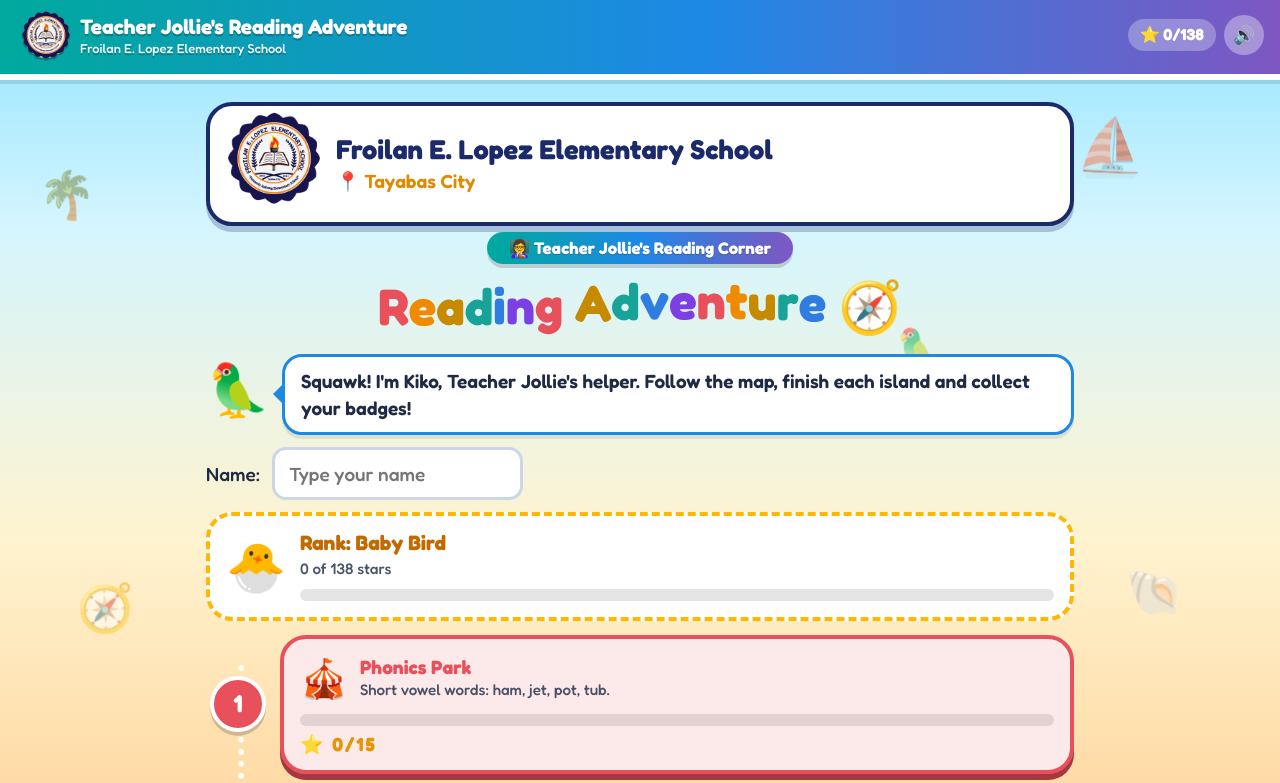
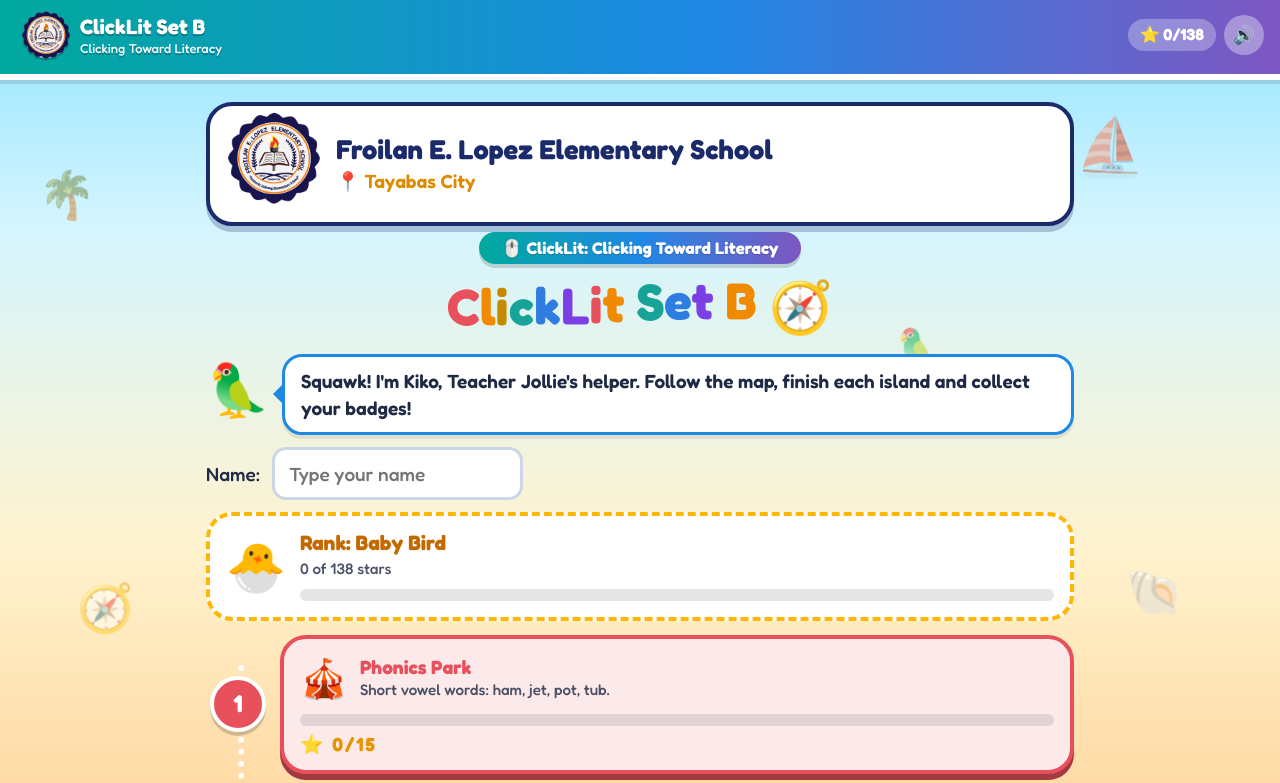
Before and after one commit to jollieannmorta-sys/ClickLit-Set-B, a plain HTML site: page index.html in a window 1280 px wide. Shown: the top 783 px of the page. Drawn offline with Linux system fonts and the light colour scheme.

Commit message:
Add files via upload

```diff
--- a/app.js
+++ b/app.js
@@ -1,4 +1,4 @@
-/* Teacher Jollie's Reading Adventure (Set 2) – app logic. Content lives in data.js */
+/* ClickLit Set B – app logic. Content lives in data.js */
 (function () {
   "use strict";
 
@@ -194,8 +194,8 @@
       h("div", { class: "school-card" },
         h("img", { src: SITE.logo, alt: SITE.school + " logo" }),
         h("div", {}, h("div", { class: "sn" }, SITE.school), h("div", { class: "sp" }, "📍 " + SITE.place))),
-      h("div", { class: "ribbon" }, "👩‍🏫 " + SITE.corner),
-      h("h1", { class: "hero" }, rainbow("Reading Adventure"), " 🧭"),
+      h("div", { class: "ribbon" }, "🖱️ " + SITE.corner),
+      h("h1", { class: "hero" }, rainbow(SITE.title), " 🧭"),
       h("div", { class: "owl" },
         h("span", { class: "owl-face" }, "🦜"),
         h("div", { class: "bubble" }, "Squawk! I'm Kiko, " + SITE.owner + "'s helper. Follow the map, finish each island and collect your badges!"))
@@ -770,10 +770,10 @@
   }
 
   /* ---------- start ---------- */
-  document.title = SITE.title;
+  document.title = SITE.title + " – " + SITE.tagline;
   const hs = document.getElementById("homeSchool"), ht = document.getElementById("homeTitle"), fs = document.getElementById("footSchool"), cr = document.getElementById("credit");
   if (ht) ht.textContent = SITE.title;
-  if (hs) hs.textContent = SITE.school;
+  if (hs) hs.textContent = SITE.tagline;
   if (fs) fs.textContent = SITE.school + " · " + SITE.place;
   if (cr) cr.textContent = "👩‍🏫 Made with ❤️ by " + SITE.owner;
   document.getElementById("homeBtn").addEventListener("click", home);
--- a/data.js
+++ b/data.js
@@ -1,5 +1,5 @@
 /* =========================================================
-   TEACHER JOLLIE'S READING ADVENTURE (SET 2) – CONTENT
+   CLICKLIT SET B – CONTENT
    Edit this file to change words, sentences, quizzes, stories.
 
    Activity types
@@ -17,8 +17,10 @@
 
 const SITE = {
   owner: "Teacher Jollie",
-  title: "Teacher Jollie's Reading Adventure",
-  corner: "Teacher Jollie's Reading Corner",
+  brand: "ClickLit",
+  tagline: "Clicking Toward Literacy",
+  title: "ClickLit Set B",
+  corner: "ClickLit: Clicking Toward Literacy",
   school: "Froilan E. Lopez Elementary School",
   place: "Tayabas City",
   logo: "logo.png"
--- a/index.html
+++ b/index.html
@@ -3,8 +3,8 @@
 <head>
 <meta charset="utf-8">
 <meta name="viewport" content="width=device-width, initial-scale=1">
-<title>Teacher Jollie's Reading Adventure</title>
-<meta name="description" content="Teacher Jollie's Reading Adventure: a new set of reading games from phonics to comprehension, with listen-and-read pronunciation check-ups.">
+<title>ClickLit Set B – Clicking Toward Literacy</title>
+<meta name="description" content="ClickLit Set B: Clicking Toward Literacy. A second set of reading games from phonics to comprehension, with listen-and-read pronunciation check-ups.">
 <link rel="preconnect" href="https://fonts.googleapis.com">
 <link rel="preconnect" href="https://fonts.gstatic.com" crossorigin>
 <link href="https://fonts.googleapis.com/css2?family=Fredoka:wght@400;500;600;700&display=swap" rel="stylesheet">
@@ -16,7 +16,7 @@
 <div class="deco" aria-hidden="true"><span>🌴</span><span>🐚</span><span>⛵</span><span>🧭</span><span>🌊</span><span>🦜</span></div>
 
 <header class="top">
-  <button id="homeBtn" class="logo" aria-label="Back to the map"><img class="brand-logo" src="logo.png" alt="Froilan E. Lopez Elementary School logo"><span class="brand-text"><span id="homeTitle">Teacher Jollie's Reading Adventure</span><small id="homeSchool">Froilan E. Lopez Elementary School</small></span></button>
+  <button id="homeBtn" class="logo" aria-label="Back to the map"><img class="brand-logo" src="logo.png" alt="Froilan E. Lopez Elementary School logo"><span class="brand-text"><span id="homeTitle">ClickLit Set B</span><small id="homeSchool">Clicking Toward Literacy</small></span></button>
   <div class="right">
     <div id="who" class="who"></div>
     <button id="soundBtn" aria-label="Turn sounds on or off" title="Sounds">🔊</button>
--- a/styles.css
+++ b/styles.css
@@ -34,6 +34,7 @@ body{
 .brand-text small{display:block;font-size:.62em;font-weight:500;opacity:.95;margin-top:2px}
 .top .right{display:flex;gap:8px;align-items:center;flex:none;min-width:0}
 .who{font-size:1rem;font-weight:700;background:rgba(255,255,255,.28);padding:4px 12px;border-radius:99px;white-space:nowrap;overflow:hidden;text-overflow:ellipsis;max-width:min(46vw,230px)}
+#homeTitle{white-space:nowrap}
 @media (max-width:560px){.brand-text small{display:none}.brand-logo{width:42px;height:42px}.who{max-width:38vw;font-size:.9rem;padding:4px 10px}}
 #soundBtn{border:0;border-radius:99px;background:rgba(255,255,255,.35);color:#fff;font-size:1.1rem;width:40px;height:40px;cursor:pointer}
 
```
Also changed, not shown: 1 other file.
